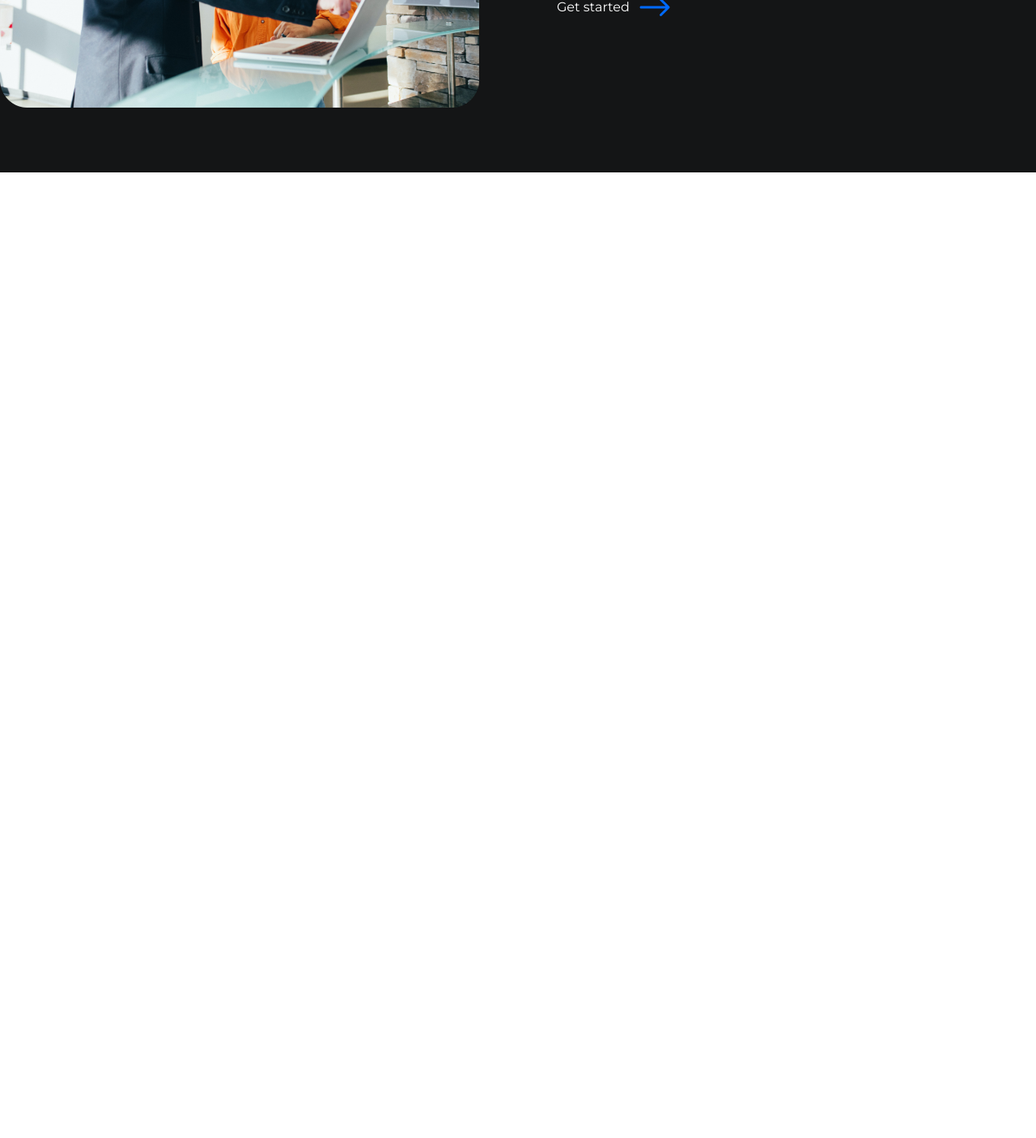
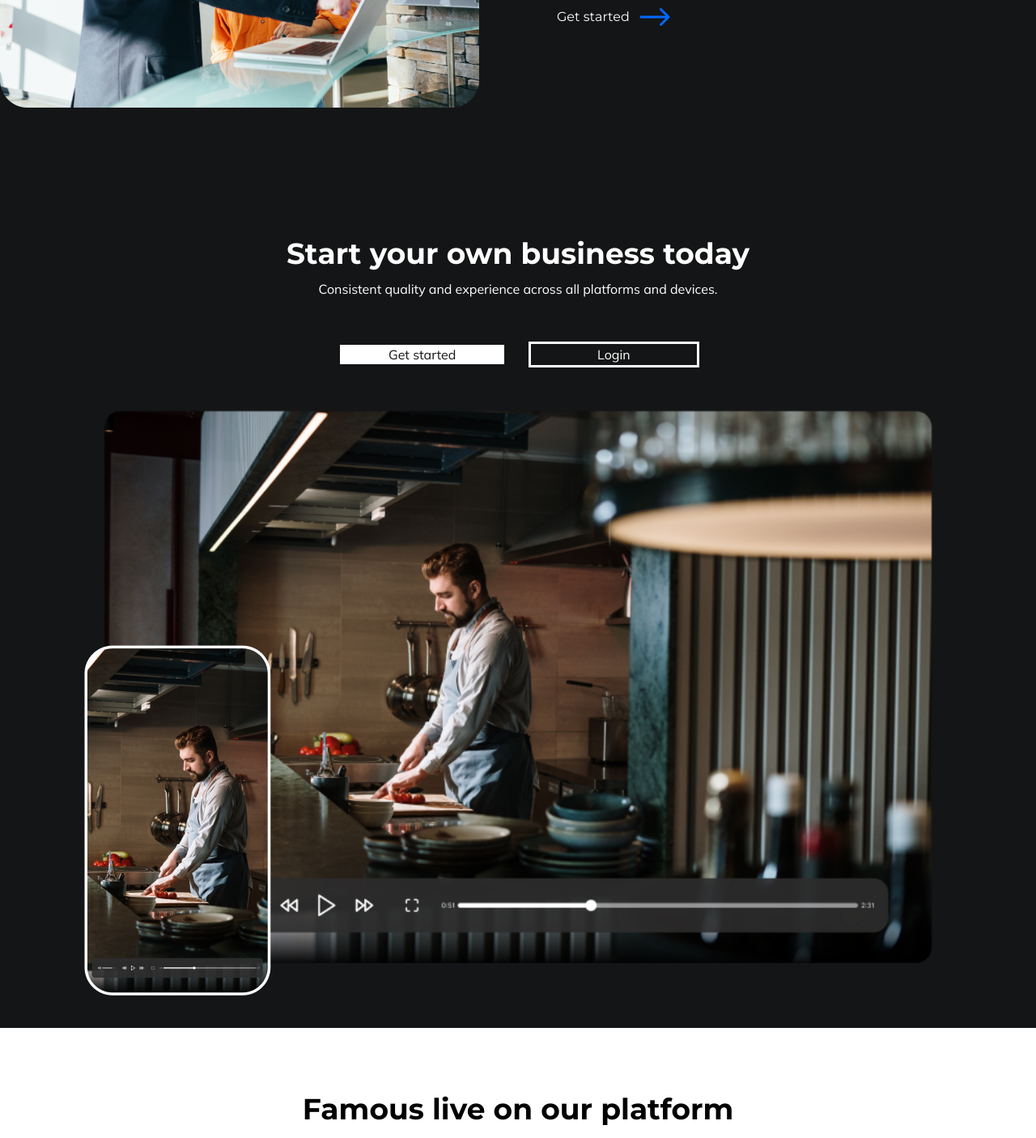
Before and after one commit to 4RandomProgrammer/Svelte-LP, a SvelteKit app in the folder my-app/: page / in a window 1280 px wide. Shown: the part 2491-3897 px from the top of the page at 81% size. Before the commit the page ends 2704 px from the top, so only its background shows below. Built offline with nearby package versions, Linux system fonts and the light colour scheme.

Commit message:
trying the carousel

```diff
--- /dev/null
+++ b/my-app/src/lib/components/Carousel.svelte
@@ -0,0 +1,23 @@
+<script>
+    import { each } from "svelte/internal";
+    const images = [
+        {title:'Showcase-1', src:'/images/showcase-1.png'},
+        {title:'Showcase-2', src:'/images/showcase-2.png'},
+        {title:'Showcase-3', src:'/images/showcase-3.png'},
+        {title:'Showcase-4', src:'/images/showcase-4.png'},
+        {title:'Showcase-5', src:'/images/showcase-5.png'},
+        {title:'Showcase-6', src:'/images/showcase-6.png'},
+        {title:'Showcase-7', src:'/images/showcase-7.png'},
+        {title:'Showcase-8', src:'/images/showcase-8.png'}
+    ]
+
+
+</script>
+
+<ul>
+    {#each images as {title,src}}
+    <li>
+        <img src={src} alt={title}/>
+    </li>
+    {/each}
+</ul>
--- a/my-app/src/routes/+page.svelte
+++ b/my-app/src/routes/+page.svelte
@@ -1,6 +1,6 @@
 <script>
     import { each } from "svelte/internal";
-
+    import Carousel from "../lib/components/carousel.svelte";
     const features = [
         {
             title:'Upload & Organize',
@@ -106,9 +106,9 @@
                 <p>
                     Set up subscriptions, rentals, or one-time buys for access to your VOD and live streams. Create exclusive experiences for your subscribers with coupons and promotions. One predictable fee, transparent pricing, and same-day setup.
                 </p>
-                <div class="flex space-x-3">
-                    <p class="font-heading">Get started</p>
-                    <img src="/icons/arrow.svg" alt="Arrow Icon">
+                <div class="flex space-x-3 group cursor-pointer">
+                    <p class="font-heading group-hover:font-bold">Get started</p>
+                    <img src="/icons/arrow.svg"  class="transition transform group-hover:translate-x-1" alt="Arrow Icon">
                 </div>
             </div>
             <div class="relative w-1/2">
@@ -142,13 +142,42 @@
             <div class="flex flex-col justify-center w-1/2 space-y-6">
                 <h5 class="font-semibold text-3xl">Optimized for Growth</h5>
                 <p>
-                    Set up subscriptions, rentals, or one-time buys for access to your VOD and live streams. Create exclusive experiences for your subscribers with coupons and promotions. One predictable fee, transparent pricing, and same-day setup.
-                </p>
-                <div class="flex space-x-3">
-                    <p class="font-heading">Get started</p>
-                    <img src="/icons/arrow.svg" alt="Arrow Icon">
+                    The Screeno ecosystem is designed to help you generate profit. Set up complete sales and marketing funnels with ease using the Screeno built-in marketing tools and integrations. Generate leads and convert your audience into paying subscribers, at no extra cost.</p>
+                <div class="flex space-x-3 group cursor-pointer">
+                    <p class="font-heading group-hover:font-bold">Get started</p>
+                    <img src="/icons/arrow.svg" class="transition transform group-hover:translate-x-1" alt="Arrow Icon">
                 </div>
             </div>
         </div>
     </div>
 </section>
+
+<section class="py-20 text-white bg-black">
+    <div class="flex flex-col max-w-screen-lg mx-auto">
+        <div class="flex flex-col space-y-3 text-center">
+            <h2 class="text-4xl font-heading font-bold">Start your own business today</h2>
+            <p>Consistent quality and experience across all platforms and devices.</p>
+        </div>
+        <div class="flex justify-center space-x-8 mt-14">
+            <button class="w-1/5 text-black outline-black bg-white">Get started</button>
+            <button class="w-1/5 outline">Login</button>
+        </div>
+        <div class="relative items-center mt-14">
+            <img src="/images/business-desktop.png" alt="business-desktop" class="w-full h-full">
+            <img src="/images/business-mobile.png" alt="business-mobile" class="absolute -bottom-10 -left-6 ">
+        </div>
+    </div>
+</section>
+
+<section class="py-20">
+    <div class="flex flex-col max-w-screen-lg mx-auto">
+        <div class="flex flex-col space-y-3 text-center">
+            <h2 class="text-4xl font-bold font-heading">Famous live on our platform</h2>
+            <p>At the end of the day have fun with celebrities</p>
+        </div>
+        <div class="flex">
+            <Carousel/>
+        </div>
+    </div>
+
+</section>
```
Also changed, not shown: my-app/src/lib/components/Footer.svelte (added).
